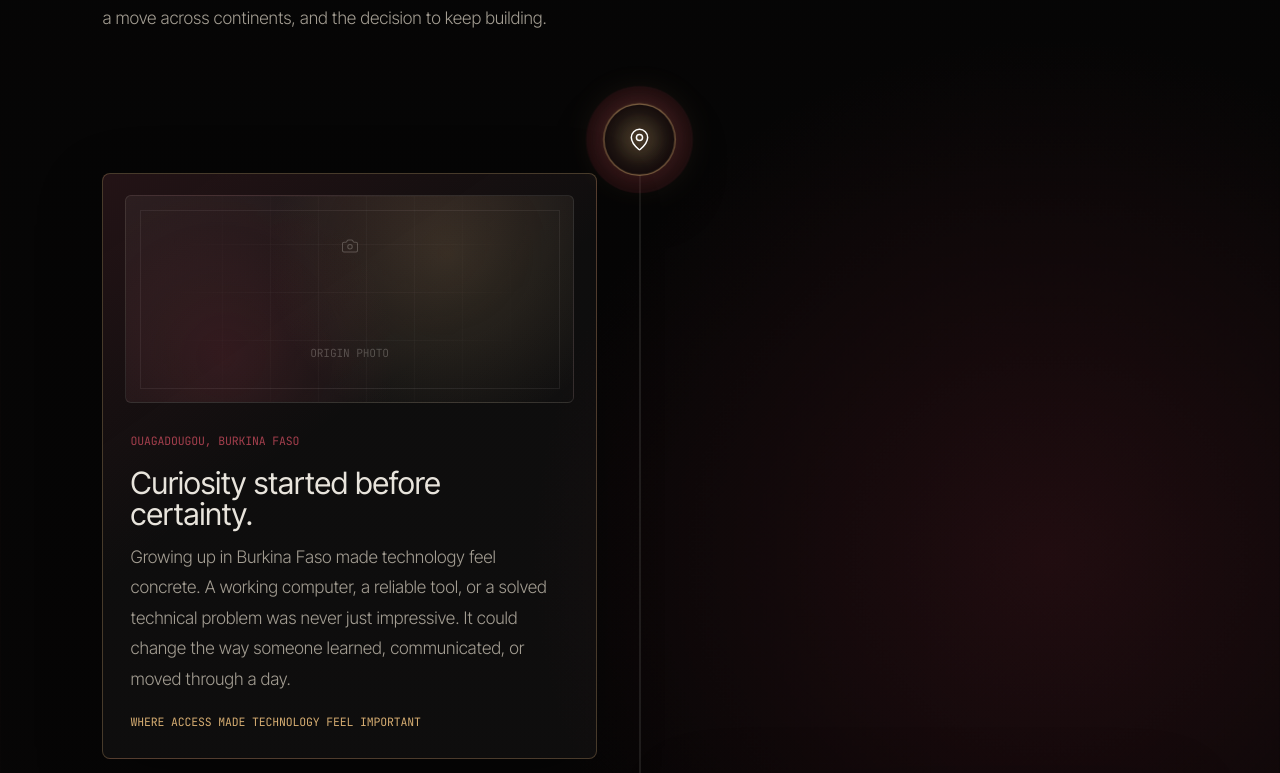
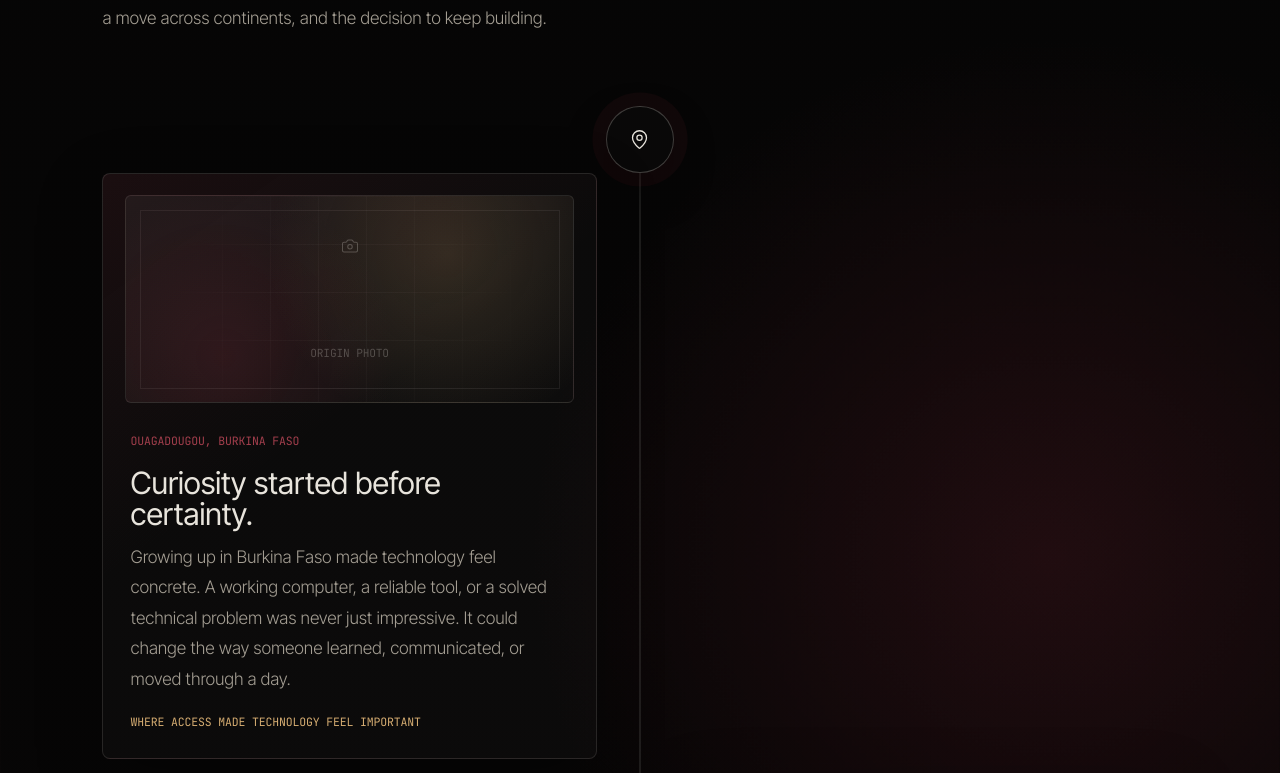
Before and after one commit to RayannSagnon/portfolio, a Next.js app: page /about in a window 1280 px wide. Shown: the part 1167-1940 px from the top of the page. Built offline with nearby package versions, Linux system fonts and the light colour scheme; no server answers.

Commit message:
Fix Humanitarian timeline node activation timing.
Keep nodes fixed during scroll sync and reveal only the cards so the progress bar meets the Users icon at the right moment.

```diff
--- a/components/about/AboutExperience.tsx
+++ b/components/about/AboutExperience.tsx
@@ -229,14 +229,16 @@ export function AboutExperience() {
       const syncTimelineSteps = () => {
         if (!timeline || !progressEl) return;
 
-        const barTip = progressEl.getBoundingClientRect().bottom;
+        const timelineTop = timeline.getBoundingClientRect().top;
+        const barTip = timelineTop + progressEl.offsetHeight;
 
         timeline.querySelectorAll<HTMLElement>("[data-timeline-step]").forEach((step) => {
           const node = step.querySelector<HTMLElement>(".story-timeline-node");
           if (!node) return;
 
-          const nodeTop = node.getBoundingClientRect().top;
-          step.classList.toggle("is-active", barTip >= nodeTop + 1);
+          const nodeRect = node.getBoundingClientRect();
+          const nodeTouch = nodeRect.top + nodeRect.height * 0.42;
+          step.classList.toggle("is-active", barTip >= nodeTouch);
         });
       };
 
@@ -1206,12 +1208,11 @@ export function AboutExperience() {
                 className={`story-timeline-item ${index % 2 === 0 ? "is-left" : "is-right"}`}
                 key={chapter.title}
                 data-timeline-step
-                data-story-reveal
               >
                 <div className="story-timeline-node" aria-hidden>
                   <Icon size={21} strokeWidth={1.45} />
                 </div>
-                <div className="story-timeline-card">
+                <div className="story-timeline-card" data-story-reveal>
                   <div className="story-timeline-image" aria-label={`Image placeholder for ${chapter.title}`}>
                     <span>
                       <Camera size={18} strokeWidth={1.4} />
```
